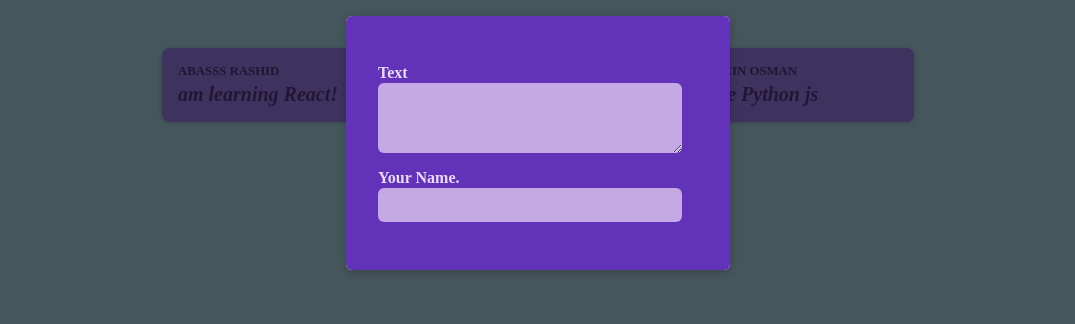
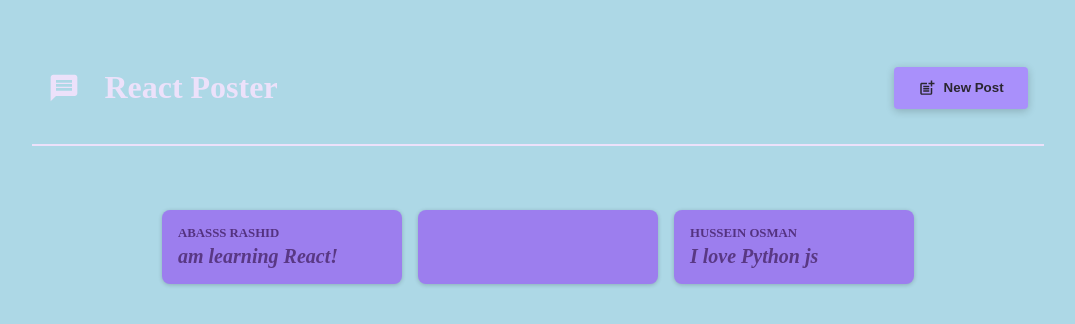
Before and after one commit to Abass-rashid/React-Crash-Project, a React (Vite) app: page / in a window 1280 px wide. Shown: the top 324 px of the page, without its empty margins (102-1177 px from the left). Built offline with nearby package versions, Linux system fonts and the light colour scheme.

Commit message:
Add button for new post

```diff
--- a/src/App.jsx
+++ b/src/App.jsx
@@ -1,10 +1,23 @@
-import Post from "./Components/Post";
+import { useState } from "react";
+import MainHeader from "./Components/MainHeader";
 import PostList from "./Components/PostList";
+
 const App = () => {
+  const [modalIsVisible, setModalIsVisible] = useState(false)
+  const handleModalHide = () => {
+    setModalIsVisible(false)
+  }
+
+  const handleModalShow = () => {
+    setModalIsVisible(true)
+  }
   return (
+    <>
+    <MainHeader onCreatePost={handleModalShow} />
     <main>
-    <PostList />
-    </main>
+    <PostList isPosting={modalIsVisible}  onStopPosting={handleModalHide}/>
+    </main></>
+
 
    );
 }
--- a/src/Components/MainHeader.jsx
+++ b/src/Components/MainHeader.jsx
@@ -0,0 +1,22 @@
+import { MdPostAdd, MdMessage } from 'react-icons/md';
+
+import classes from "./MainHeader.module.css"
+
+const MainHeader = ({ onCreatePost }) => {
+  return (
+    <header className={classes.header}>
+      <h1 className={classes.logo}>
+        <MdMessage />
+        React Poster
+      </h1>
+      <p>
+        <button className={classes.button} onClick={onCreatePost}>
+          <MdPostAdd size={18} />
+          New Post
+        </button>
+      </p>
+    </header>
+  );
+}
+
+export default MainHeader;
--- a/src/Components/MainHeader.module.css
+++ b/src/Components/MainHeader.module.css
@@ -0,0 +1,36 @@
+.header {
+  /* padding: 2rem 10%; */
+  margin: 2rem 10%;
+  padding: 1rem;
+  text-align: center;
+  display: flex;
+  justify-content: space-between;
+  align-items: center;
+  border-bottom: 2px solid #ece1fa;
+}
+
+.logo {
+  font-size: 2rem;
+  display: flex;
+  gap: 1.5rem;
+  align-items: center;
+  color: #ece1fa;
+}
+
+.button {
+  display: inline-flex;
+  align-items: center;
+  gap: 0.5rem;
+  padding: 0.75rem 1.5rem;
+  background-color: #a990fb;
+  color: #2a2630;
+  border: none;
+  border-radius: 4px;
+  box-shadow: 0 2px 8px rgba(0, 0, 0, 0.2);
+  cursor: pointer;
+  font-weight: bold;
+}
+
+.button:hover {
+  background-color: #8c6cf7;
+}
--- a/src/Components/PostList.jsx
+++ b/src/Components/PostList.jsx
@@ -4,8 +4,7 @@
 import NewPost from "./NewPost";
 import Modal from "./Modal";
 
-const PostList = () => {
-  const [modalIsVisible, setModalIsVisible] = useState(true)
+const PostList = ({isPosting,onStopPosting}) => {
   const [enteredBody, setEnteredBody] = useState("")
   const [enteredAuther, setEnteredAuther] = useState("");
   const handleChange = (event) => {
@@ -14,13 +13,11 @@
   const handleAuther = (event) => {
     setEnteredAuther(event.target.value)
 }
-const handleModalHide = () => {
-  setModalIsVisible(false)
-}
+
   return (
     <>
-    {modalIsVisible && (
-     <Modal onModal={handleModalHide}>
+    {isPosting && (
+     <Modal onModal={onStopPosting}>
      <NewPost  handleChange={handleChange}
     onAutherChange={handleAuther} />
       </Modal> ) }
```
